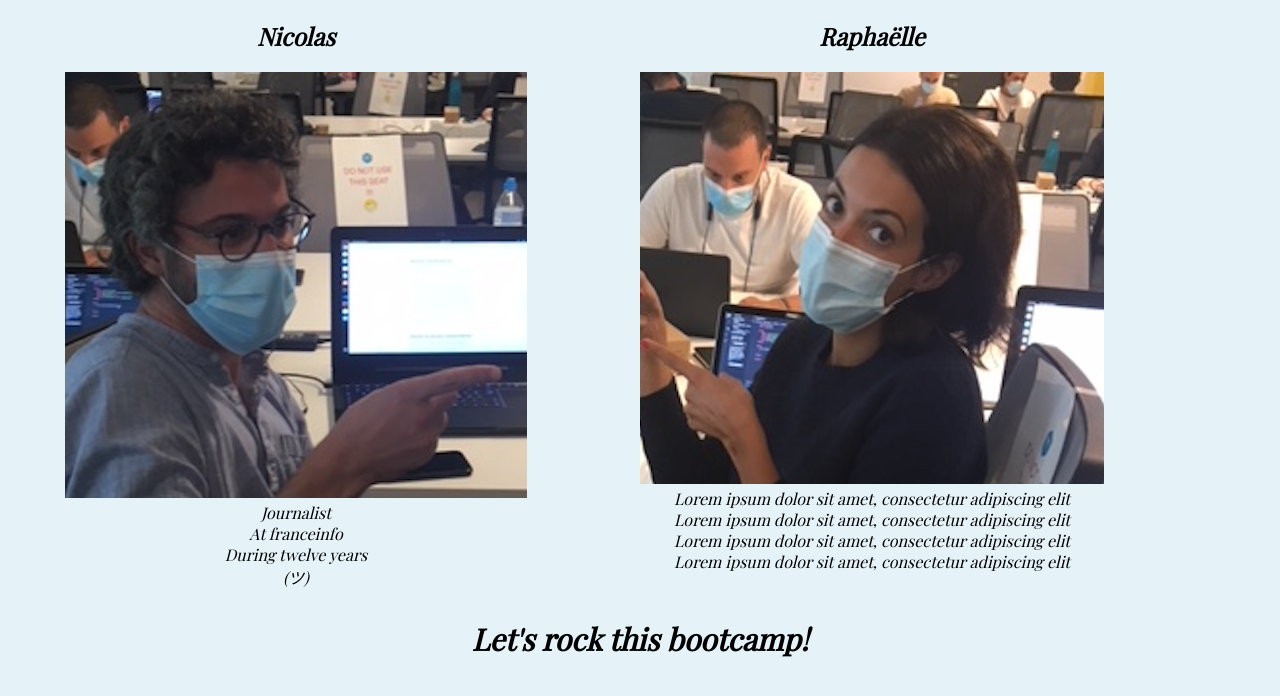
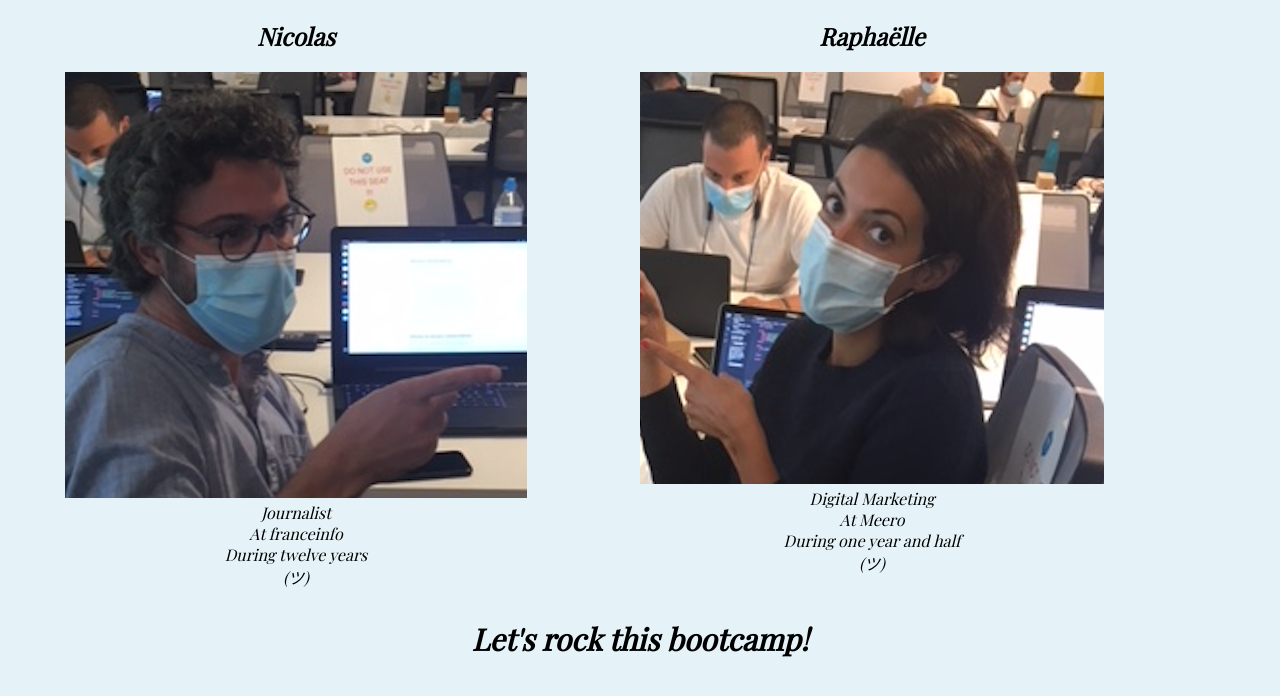
Before and after one commit to nenault/jour-1-presentation, a plain HTML site: page index.html in a window 1280 px wide. Shown: the part 86-782 px from the top of the page. Drawn offline with nearby package versions, Linux system fonts and the light colour scheme.

Commit message:
nouveau texte d'ajouté

```diff
--- a/index.html
+++ b/index.html
@@ -1,14 +1,12 @@
 <!DOCTYPE html>
 <html lang="en">
+
 <head>
   <meta charset="UTF-8" />
   <meta name="viewport" content="width=device-width, initial-scale=1.0" />
   <title>Document</title>
   <link rel="stylesheet" href="./index.css" />
-    <link
-      href="https://fonts.googleapis.com/css2?family=Playfair+Display&display=swap"
-      rel="stylesheet"
-    />
+  <link href="https://fonts.googleapis.com/css2?family=Playfair+Display&display=swap" rel="stylesheet" />
 </head>
 
 <body>
@@ -41,8 +39,7 @@
 </body>
 
 <script>
-    let teamMember = [
-      {
+  let teamMember = [{
       who: "Nicolas",
       what: "Journalist",
       where: "At franceinfo",
@@ -51,10 +48,10 @@
     },
     {
       who: "Raphaëlle",
-        what: "Lorem ipsum dolor sit amet, consectetur adipiscing elit",
-        where: "Lorem ipsum dolor sit amet, consectetur adipiscing elit",
-        when: "Lorem ipsum dolor sit amet, consectetur adipiscing elit",
-        how: "Lorem ipsum dolor sit amet, consectetur adipiscing elit",
+      what: "Digital Marketing",
+      where: "At Meero",
+      when: "During one year and half",
+      how: "(ツ)",
     },
   ];
 
@@ -77,4 +74,5 @@
   fillMember1(teamMember[0]);
   fillMember2(teamMember[1]);
 </script>
+
 </html>
```
Lines whose indentation alone changed are shown as unchanged.
